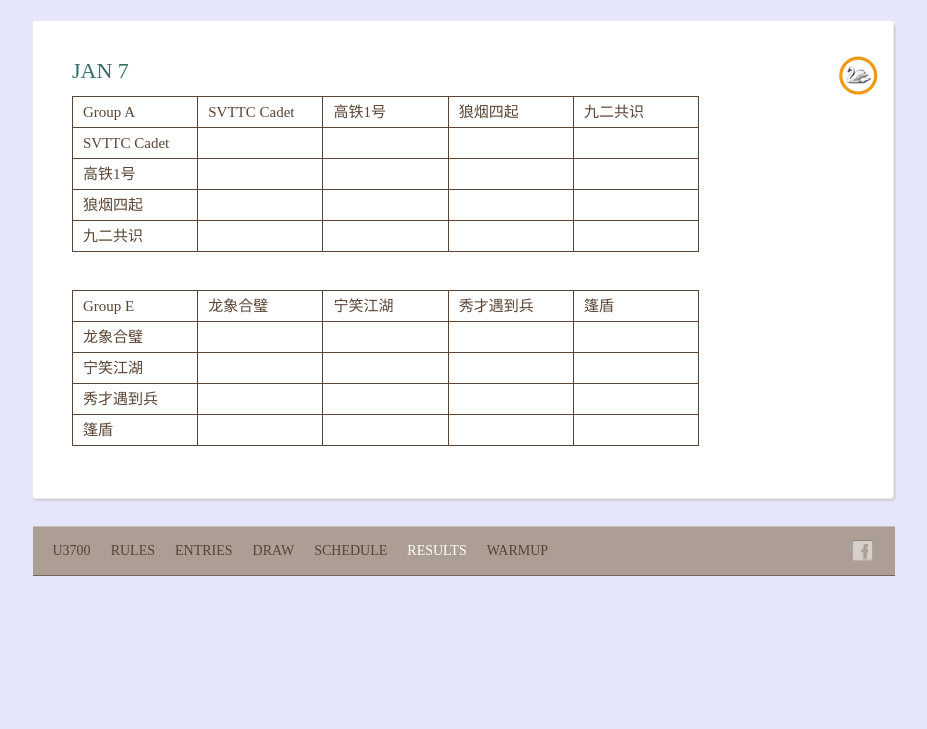
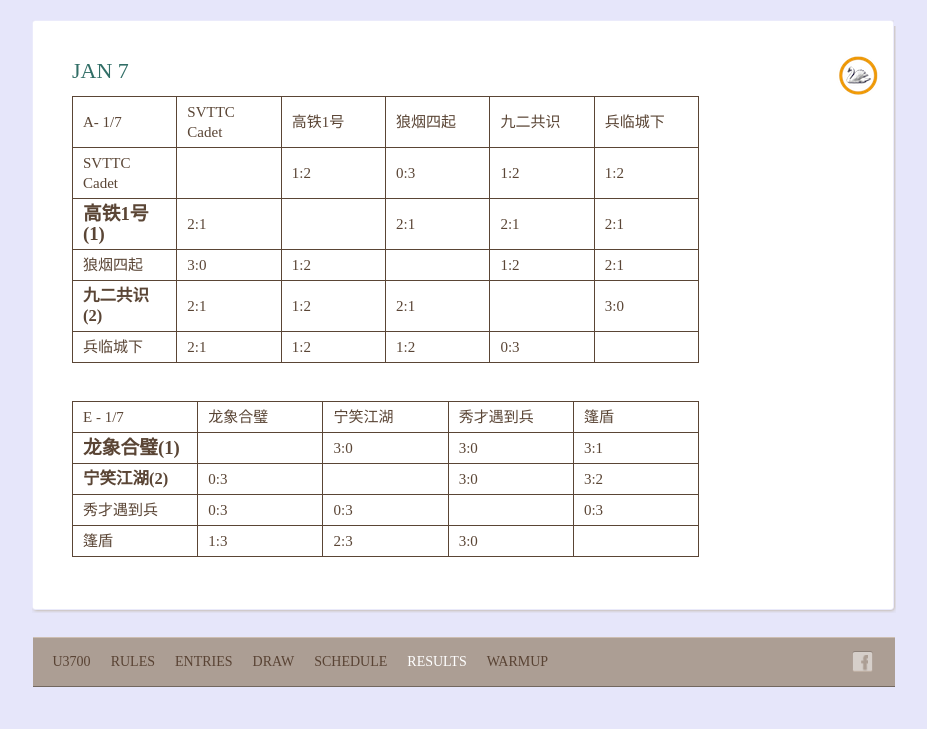
Before and after one commit to ppc-web/ppcweb, a PHP site: page /swan/u3700/results.html in a window 1280 px wide. Shown: the part 71-800 px from the top of the page, without its empty margins (176-1103 px from the left). Run offline with PHP 8.4, Linux system fonts and the light colour scheme.

Commit message:
update u3700 result.

```diff
--- a/web/swan/css/style.css
+++ b/web/swan/css/style.css
@@ -748,13 +748,14 @@ td.commercial {
 	margin-top: 7px;
 }
 
-tr.winner td {
+.winner td, td.winner, .winner {
 	font-size: 125%;
 	font-weight: bold;
 }
 
-tr.runnerup td {
+.runnerup td, td.runnerup, .runnerup {
 	font-size: 110%;
+	font-weight: bold;
 }
 
 span.important {
--- a/web/swan/u3700/draw.html
+++ b/web/swan/u3700/draw.html
@@ -42,7 +42,7 @@
 							<table class="match-table same-width" width="80%">
 							<tr><td></td><td>1</td><td>2</td><td>3</td><td>4</td><td>5</td></tr>
 							<tr><td>Group C</td><td>Gary/Clicking</td><td>披金戴银</td><td>砍瓜切菜</td><td>John/Jerry </td><td>Sally/Duane</td></tr>
-							<tr><td>Group G</td><td>Blu/Anwen</td><td>卡啥不能再卡</td><td>不再随便玩玩</td><td>衣锦夜行</td></tr>
+							<tr><td>Group G</td><td>Blu/Anwen</td><td>卡啥不能再卡</td><td>不再随便玩玩</td><td>衣锦夜行</td><td>Gokce/Viet</td></tr>
 							</table>
 
 							<h3> Jan 28</h3>
--- a/web/swan/u3700/results.html
+++ b/web/swan/u3700/results.html
@@ -28,21 +28,24 @@
 							</div>
 
 							<h2> Jan 7 </h2>
-							<table class="match-table same-width" width=80%>
-							<tr><td>Group A</td><td>SVTTC Cadet</td><td>高铁1号</td><td>狼烟四起</td><td>九二共识</td></tr>
-							<tr><td>SVTTC Cadet</td><td></td><td></td><td></td><td></td></tr>
-							<tr><td>高铁1号</td><td></td><td></td><td></td><td></td></tr>
-							<tr><td>狼烟四起</td><td></td><td></td><td></td><td></td></tr>
-							<tr><td>九二共识</td><td></td><td></td><td></td><td></td></tr>
-							</table>
+<table class="match-table same-width" width=80%>
+<tr><td>A- 1/7</td><td>SVTTC Cadet</td><td>高铁1号</td><td>狼烟四起</td><td>九二共识</td><td>兵临城下</td></tr>
+<tr><td>SVTTC Cadet</td><td></td><td>1:2</td><td>0:3</td><td>1:2</td><td>1:2</td></tr>
+<tr><td class="winner"><b>高铁1号(1)</b></td><td>2:1</td><td></td><td>2:1</td><td>2:1</td><td>2:1</td></tr>
+<tr><td>狼烟四起</td><td>3:0</td><td>1:2</td><td></td><td>1:2</td><td>2:1</td></tr>
+<tr><td class="runnerup"><b>九二共识(2)</b></td><td>2:1</td><td>1:2</td><td>2:1</td><td></td><td>3:0</td></tr>
+<tr><td>兵临城下</td><td>2:1</td><td>1:2</td><td>1:2</td><td>0:3</td><td></td></tr>
+
+</table>
+
 							<br/>
-							<table class="match-table same-width" width=80%>
-							<tr><td>Group E</td><td>龙象合璧</td><td>宁笑江湖</td><td>秀才遇到兵</td><td>篷盾</td></tr>
-							<tr><td>龙象合璧</td><td></td><td></td><td></td><td></td></tr>
-							<tr><td>宁笑江湖</td><td></td><td></td><td></td><td></td></tr>
-							<tr><td>秀才遇到兵</td><td></td><td></td><td></td><td></td></tr>
-							<tr><td>篷盾</td><td></td><td></td><td></td><td></td></tr>
-							</table>
+<table class="match-table same-width" width=80%>
+<tr><td>E - 1/7</td><td>龙象合璧</td><td>宁笑江湖</td><td>秀才遇到兵</td><td>篷盾</td></tr>
+<tr><td class="winner"><b>龙象合璧(1)</b></td><td></td><td>3:0</td><td>3:0</td><td>3:1</td></tr>
+<tr><td class="runnerup"><b>宁笑江湖(2)</b></td><td>0:3</td><td></td><td>3:0</td><td>3:2</td></tr>
+<tr><td>秀才遇到兵</td><td>0:3</td><td>0:3</td><td></td><td>0:3</td></tr>
+<tr><td>篷盾</td><td>1:3</td><td>2:3</td><td>3:0</td><td></td></tr>
+</table>
 
 
 							<p>
```
Also changed, not shown: web/swan/u3700/entries.html (+7 -1 lines), web/swan/u3700/warmup.html (+4 -4 lines).
